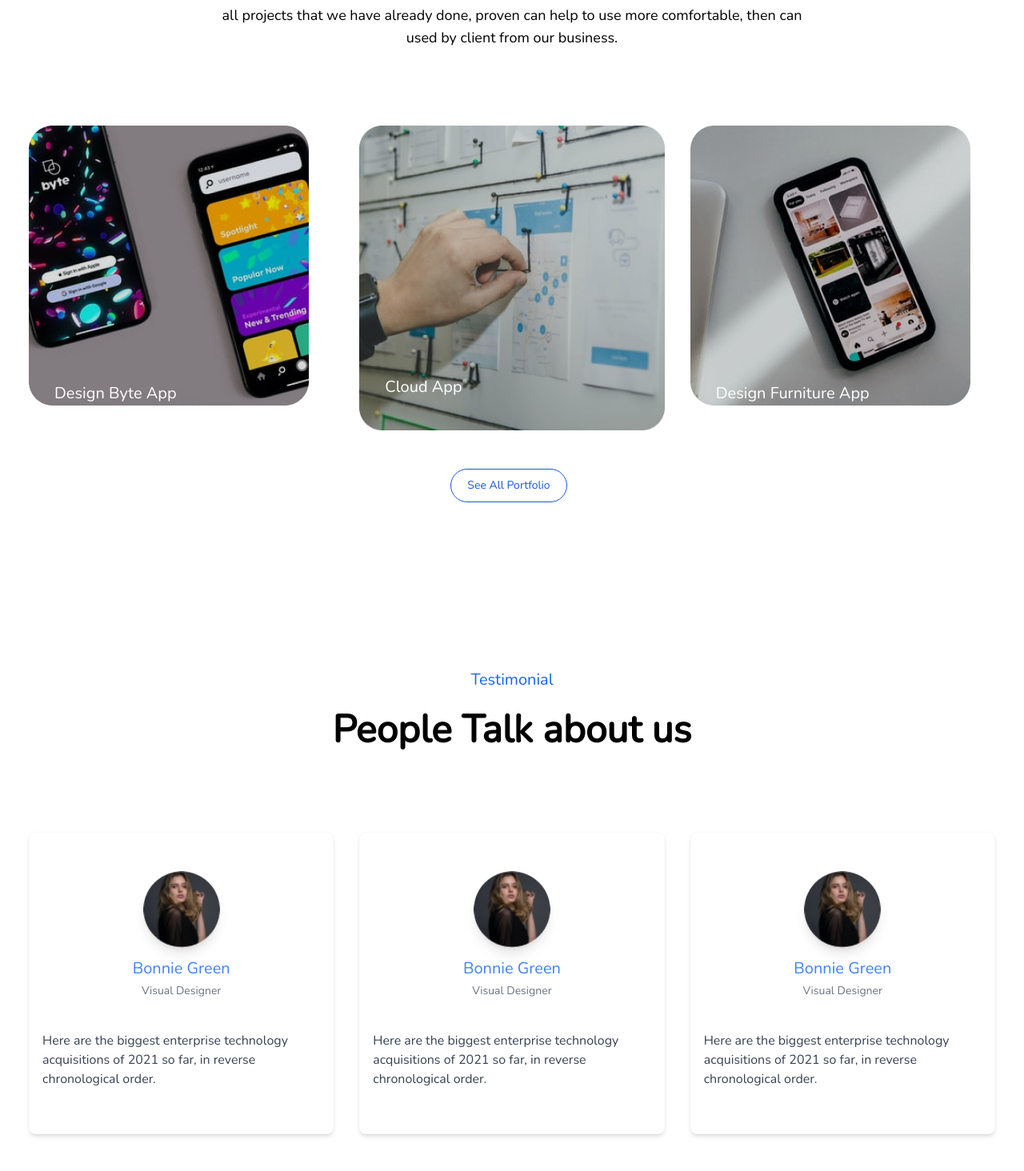
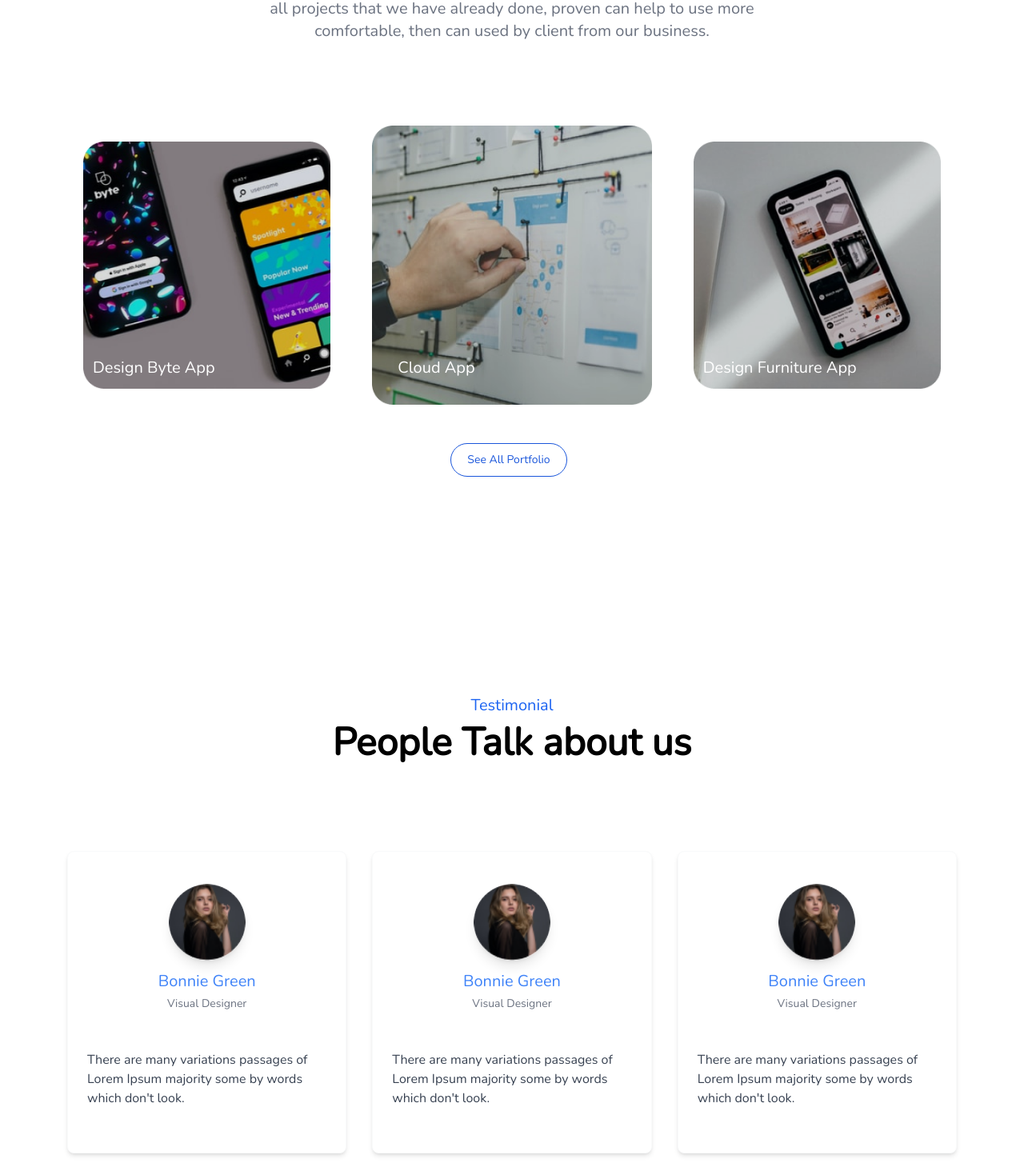
Before and after one commit to AlbertBislimi/react-project, a React (Create React App) app: page / in a window 1280 px wide. Shown: the part 3257-4721 px from the top of the page at 80% size. Built offline with nearby package versions, Linux system fonts and the light colour scheme.

Commit message:
SomeChanges

```diff
--- a/src/components/ourportfolio/OurPortfolio.jsx
+++ b/src/components/ourportfolio/OurPortfolio.jsx
@@ -7,26 +7,26 @@ import portfolio2 from '../../assets/portfolio2.png'
 
 const Portfolio = () => {
   return (
-  <div name='portfolio' className='w-full mt-20'>
+  <div name='portfolio' className='w-full mt-10'>
 
-      <div className='max-w-[1240px] mx-auto relative'>
-          <div className='px-4 py-10'>
+      <div className='max-w-[1240px] mx-auto relative lg:py-10 lg:px-12'>
+          <div className='py-8 px-4 mx-auto max-w-screen-xl text-center lg:py-16 lg:px-12'>
               <h2 className="text-xl pt-8 text-blue-600 text-center">Our Portfolio</h2>
-              <h3 className='text-5xl font-bold py-6 text-black text-center'>What do we do</h3>
-              <p className='py-4 text-lg font-light mx-56 text-black text-center'>all projects that we have already done, proven can help to use more comfortable, then can used by client from our business.</p>
+              <h3 className='text-3xl font-bold py-2 sm:text-5xl text-black text-center'>What do we do</h3>
+              <p className='text-lg font-normal pt-4 text-gray-500 lg:text-xl sm:px-16 xl:px-48 dark:text-gray-400'>all projects that we have already done, proven can help to use more comfortable, then can used by client from our business.</p>
           </div>
 
           <div className='grid grid-cols-1 lg:grid-cols-3 gap-x-8 gap-y-16 px-4 pt-10 sm:pt-10 text-black'>
-            <div className='relative'>
-              <img src={portfolio} alt="" />
+            <div className='relative p-5'>
+              <img src={portfolio} className="items-center w-full" alt="" />
               <h1 class="absolute text-xl font-medium text-white bottom-8 left-8">Design Byte App</h1>
             </div>
             <div className='relative'>
-              <img src={portfolio1} alt="" />
-              <h1 class="absolute text-xl font-medium text-white bottom-10 left-8">Cloud App</h1>
+              <img src={portfolio1} className="items-center w-full" alt="" />
+              <h1 class="absolute text-xl font-medium text-white bottom-8 left-8">Cloud App</h1>
             </div>
-            <div className='relative'>
-              <img src={portfolio2} alt="" />
+            <div className='relative p-5'>
+              <img src={portfolio2} className="items-center w-full" alt="" />
               <h1 class="absolute text-xl font-medium text-white bottom-8 left-8">Design Furniture App</h1>
             </div>
           </div>
--- a/src/components/testimonial/Testimonial.jsx
+++ b/src/components/testimonial/Testimonial.jsx
@@ -3,46 +3,44 @@ import testimonial from '../../assets/testimonial.png'
 
 const Testimonial = () => {
   return (
-    <div className='w-full mt-20'>
-      <div className='max-w-[1240px] mx-auto relative'>
-          <div className='px-4 py-10'>
+    <div className='w-full mt-10'>
+      <div className='max-w-[1240px] mx-auto relative lg:py-10 lg:px-12'>
+          <div className='py-8 px-4 mx-auto max-w-screen-xl text-center lg:py-16 lg:px-12'>
               <h2 className="text-xl pt-8 text-blue-600 text-center">Testimonial</h2>
-              <h3 className='text-5xl font-bold py-6 text-black text-center'>People Talk about us</h3>
+              <h3 className='text-3xl font-bold py-2 sm:text-5xl text-black text-center'>People Talk about us</h3>
           </div>
 
-          <div className='grid grid-cols-1 lg:grid-cols-3 relative gap-x-8 gap-y-16 px-4 pt-10 sm:pt-10 text-black'>
-            <div className="w-full max-w-sm bg-white rounded-lg border border-gray-50 shadow-md dark:bg-gray-800 dark:border-gray-700 pt-12">
+          <div className='grid grid-cols-1 lg:grid-cols-3 gap-x-8 gap-y-16 px-4 pt-10 sm:pt-10 text-black'>
 
-                <div className="flex flex-col items-center pb-10">
+            <div className="w-full bg-white rounded-lg border border-gray-50 shadow-md dark:bg-gray-800 dark:border-gray-700 pt-10">
+                <div className="flex flex-col items-center pb-8">
                     <img className="mb-3 w-24 h-24 rounded-full shadow-lg" src={testimonial} alt="Bonnie"/>
                     <h5 className="mb-1 text-xl font-medium text-blue-500 dark:text-white">Bonnie Green</h5>
                     <span className="text-sm text-gray-500 dark:text-gray-400">Visual Designer</span>
                     <div className="flex mt-4 space-x-3 md:mt-6">
-                    <p className="m-4 font-normal text-gray-700 dark:text-gray-400">Here are the biggest enterprise technology acquisitions of 2021 so far, in reverse chronological order.</p>
+                        <p className="m-6 font-normal text-gray-700 dark:text-gray-400">There are many variations passages of Lorem Ipsum majority some by words which don't look.</p>
                     </div>
                 </div>
             </div>
 
-            <div className="w-full max-w-sm bg-white rounded-lg border border-gray-50 shadow-md dark:bg-gray-800 dark:border-gray-700 pt-12">
-
-                <div className="flex flex-col items-center pb-10">
+            <div className="w-full bg-white rounded-lg border border-gray-50 shadow-md dark:bg-gray-800 dark:border-gray-700 pt-10">
+                <div className="flex flex-col items-center pb-8">
                     <img className="mb-3 w-24 h-24 rounded-full shadow-lg" src={testimonial} alt="Bonnie"/>
                     <h5 className="mb-1 text-xl font-medium text-blue-500 dark:text-white">Bonnie Green</h5>
                     <span className="text-sm text-gray-500 dark:text-gray-400">Visual Designer</span>
                     <div className="flex mt-4 space-x-3 md:mt-6">
-                    <p className="m-4 font-normal text-gray-700 dark:text-gray-400">Here are the biggest enterprise technology acquisitions of 2021 so far, in reverse chronological order.</p>
+                        <p className="m-6 font-normal text-gray-700 dark:text-gray-400">There are many variations passages of Lorem Ipsum majority some by words which don't look.</p>
                     </div>
                 </div>
             </div>
 
-            <div className="w-full max-w-sm bg-white rounded-lg border border-gray-50 shadow-md dark:bg-gray-800 dark:border-gray-700 pt-12">
-
-                <div className="flex flex-col items-center pb-10">
+            <div className="w-full bg-white rounded-lg border border-gray-50 shadow-md dark:bg-gray-800 dark:border-gray-700 pt-10">
+                <div className="flex flex-col items-center pb-8">
                     <img className="mb-3 w-24 h-24 rounded-full shadow-lg" src={testimonial} alt="Bonnie"/>
                     <h5 className="mb-1 text-xl font-medium text-blue-500 dark:text-white">Bonnie Green</h5>
                     <span className="text-sm text-gray-500 dark:text-gray-400">Visual Designer</span>
                     <div className="flex mt-4 space-x-3 md:mt-6">
-                    <p className="m-4 font-normal text-gray-700 dark:text-gray-400">Here are the biggest enterprise technology acquisitions of 2021 so far, in reverse chronological order.</p>
+                        <p className="m-6 font-normal text-gray-700 dark:text-gray-400">There are many variations passages of Lorem Ipsum majority some by words which don't look.</p>
                     </div>
                 </div>
             </div>
```
